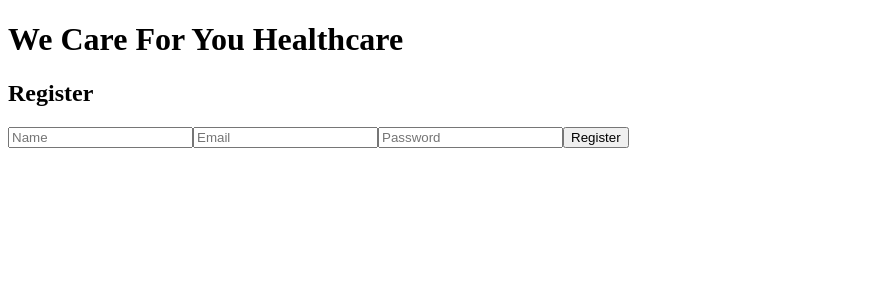
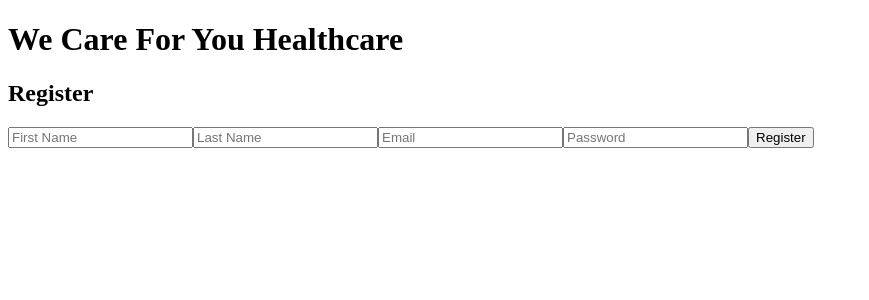
Before and after one commit to Maximoe2588/EMRProject, a React (Create React App) app: page /register in a window 1280 px wide. Shown: the top 300 px of the page, without its empty margins (0-869 px from the left). Built offline with nearby package versions, Linux system fonts and the light colour scheme.

Commit message:
update registration form first and last name

```diff
--- a/src/pages/Registration.js
+++ b/src/pages/Registration.js
@@ -4,15 +4,16 @@
 
 function Registration() {
   const navigate = useNavigate();
-  const [name, setName] = useState('');
+  const [firstName, setFirstName] = useState('');
+  const [lastName, setLastName] = useState('');
   const [email, setEmail] = useState('');
   const [password, setPassword] = useState('');
 
   const handleRegister = async e => {
     e.preventDefault();
     try {
-      console.log('Registering:', name, email, password);
-      await authService.register(name, email, password);
+      console.log('Registering:', firstName, lastName, email, password);
+      await authService.register(firstName, lastName, email, password);
       navigate('/login');
     } catch (error) {
       console.error('Registration failed', error);
@@ -25,9 +26,16 @@
       <form onSubmit={handleRegister}>
         <input
           type="text"
-          value={name}
-          onChange={e => setName(e.target.value)}
-          placeholder="Name"
+          value={firstName}
+          onChange={e => setFirstName(e.target.value)}
+          placeholder="First Name"
+          required
+        />
+        <input
+          type="text"
+          value={lastName}
+          onChange={e => setLastName(e.target.value)}
+          placeholder="Last Name"
           required
         />
         <input
```
